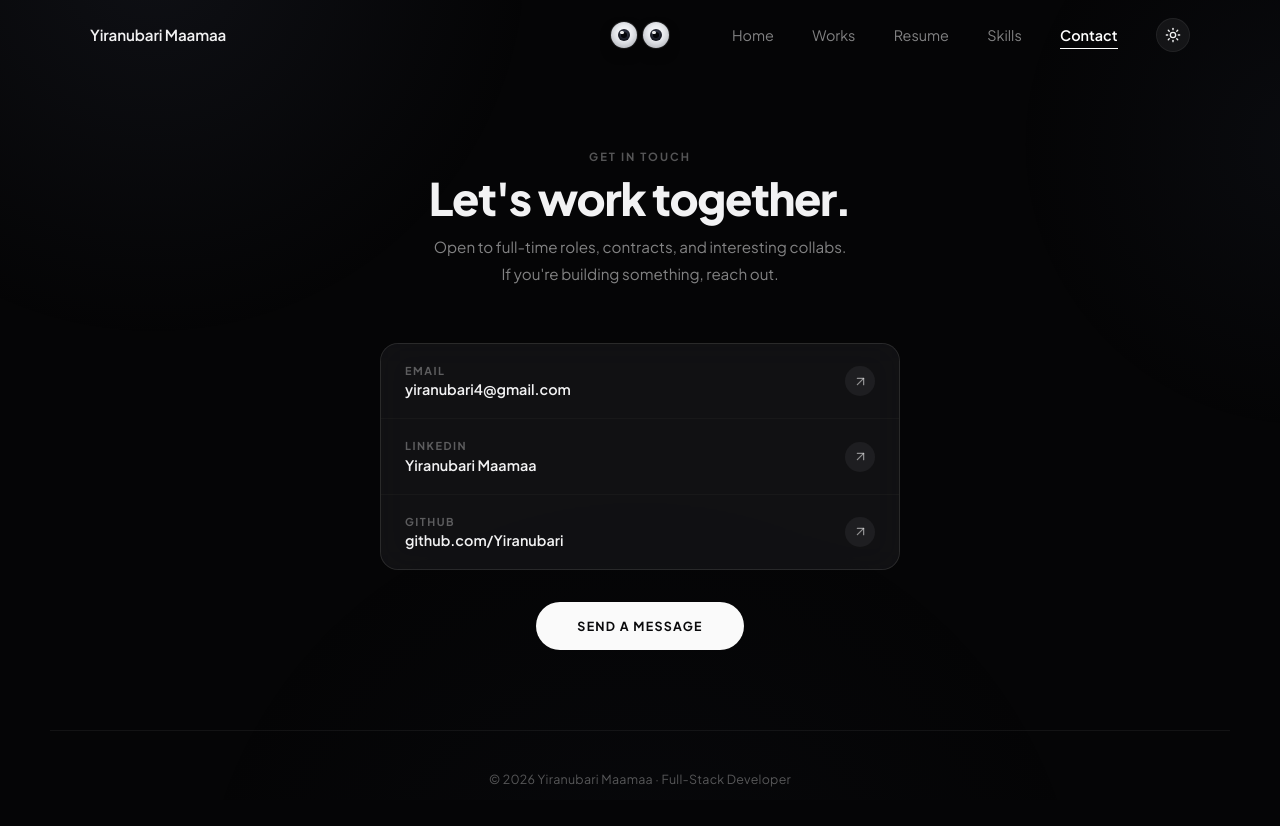
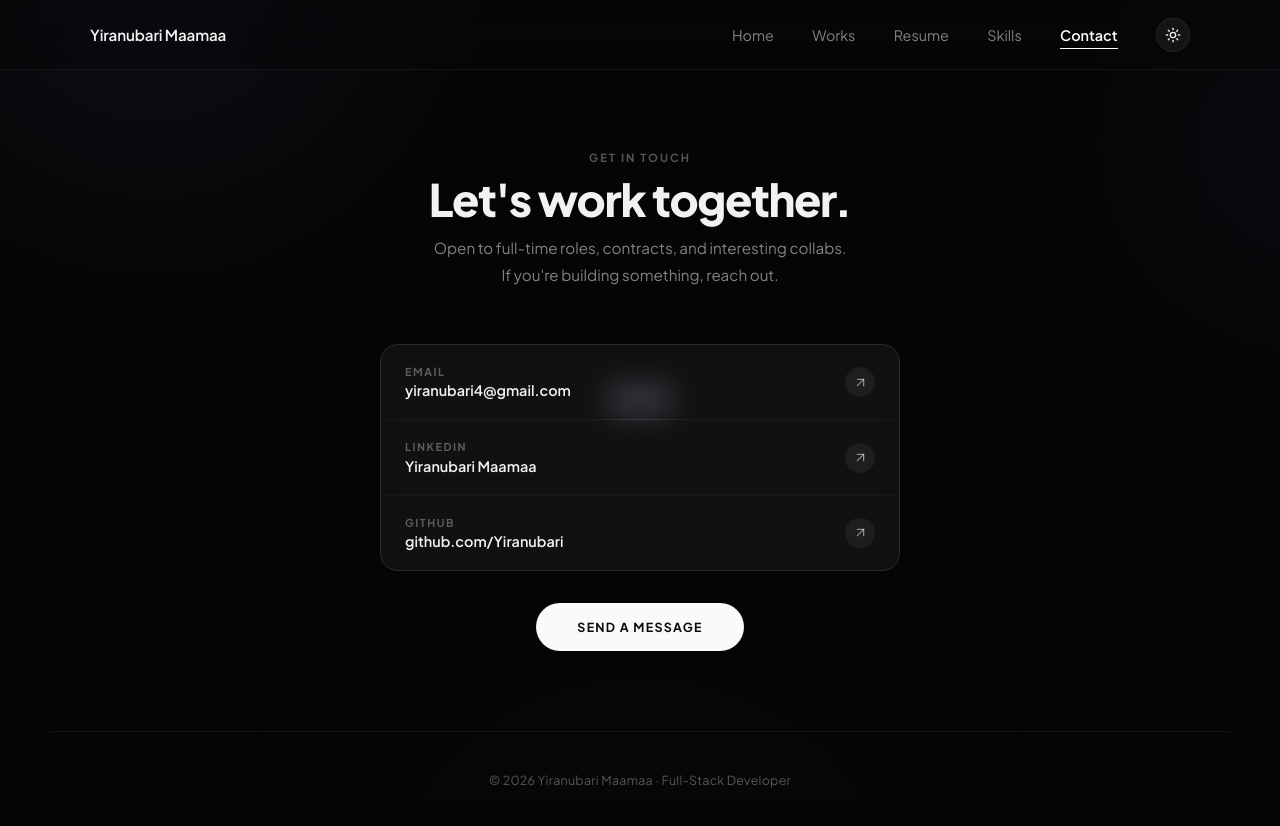
Before and after one commit to Yiranubari/portfolio-1, a Next.js app: page /contact in a window 1280 px wide. Built offline with nearby package versions, Linux system fonts and the light colour scheme.

Commit message:
refactor(nav): make the top bar full-width and lift it out of the page container

```diff
--- a/app/App.module.css
+++ b/app/App.module.css
@@ -2,7 +2,7 @@
   background: transparent;
   max-width: 1180px;
   margin: 0 auto;
-  min-height: 100vh;
+  min-height: calc(100vh - 66px);
   display: flex;
   flex-direction: column;
 }
--- a/app/components/Nav.js
+++ b/app/components/Nav.js
@@ -2,7 +2,6 @@
 import React, { useState, useEffect } from 'react';
 import Link from 'next/link';
 import { usePathname } from 'next/navigation';
-import Eye from './Eye';
 import ThemeToggle from './ThemeToggle';
 import styles from "./Nav.module.css";
 
@@ -35,10 +34,10 @@ export default function Nav() {
     <nav
       className={`${styles['nav']} ${shown ? styles['nav-show'] : styles['nav-pre']}`}
     >
+      <div className={styles['nav-inner']}>
         <Link href="/" className={styles['nav-left']} aria-label="Yiranubari Maamaa, home">
           <span className={styles['nav-name']}>Yiranubari Maamaa</span>
         </Link>
-      <Eye />
         <ul className={styles['nav-links']}>
           {NAV_ITEMS.map((item) => {
             const path = PATHMAP[item];
@@ -58,6 +57,7 @@ export default function Nav() {
             <ThemeToggle />
           </li>
         </ul>
+      </div>
     </nav>
   );
 }
--- a/app/components/Nav.module.css
+++ b/app/components/Nav.module.css
@@ -1,13 +1,22 @@
 .nav {
+  padding: 1.1rem 0;
+  position: sticky;
+  top: 0;
+  z-index: 50;
+  background: var(--nav-bg);
+  -webkit-backdrop-filter: saturate(150%) blur(18px);
+  backdrop-filter: saturate(150%) blur(18px);
+  border-bottom: 1px solid var(--nav-border);
+}
+
+.nav-inner {
+  position: relative;
+  max-width: 1180px;
+  margin: 0 auto;
+  padding: 0 2.5rem;
   display: flex;
   justify-content: space-between;
   align-items: center;
-  padding: 1.1rem 2.5rem;
-  position: sticky;
-  top: 0;
-  z-index: 50;
-  background: transparent;
-  border-bottom: none;
 }
 
 .nav-pre {
@@ -111,7 +120,11 @@
 
 @media (max-width: 700px) {
   .nav {
-    padding: 0.9rem 1.25rem;
+    padding: 0.9rem 0;
+  }
+
+  .nav-inner {
+    padding: 0 1.25rem;
     flex-wrap: wrap;
     gap: 0.9rem;
   }
@@ -127,4 +140,5 @@
   .nav-links a {
     font-size: 0.8rem;
   }
+
 }
--- a/app/layout.js
+++ b/app/layout.js
@@ -1,6 +1,7 @@
 import localFont from 'next/font/local';
 import Nav from './components/Nav';
 import CursorGlow from './components/CursorGlow';
+import Eye from './components/Eye';
 import './global.css';
 import styles from './App.module.css';
 
@@ -20,17 +21,16 @@ export const metadata = {
 export default function RootLayout({ children }) {
   return (
     <html lang="en" data-theme="dark" suppressHydrationWarning>
-      <head>
+      <body className={jakarta.variable}>
         <script
           dangerouslySetInnerHTML={{
             __html: `(function(){try{var t=localStorage.getItem('theme');if(t==='light'||t==='dark'){document.documentElement.setAttribute('data-theme',t);}}catch(e){}})();`,
           }}
         />
-      </head>
-      <body className={jakarta.variable}>
+        <CursorGlow />
+        <Eye />
+        <Nav />
         <div className={styles.page}>
-          <CursorGlow />
-          <Nav />
           <main>
             {children}
           </main>
```
Lines whose indentation alone changed are shown as unchanged.
